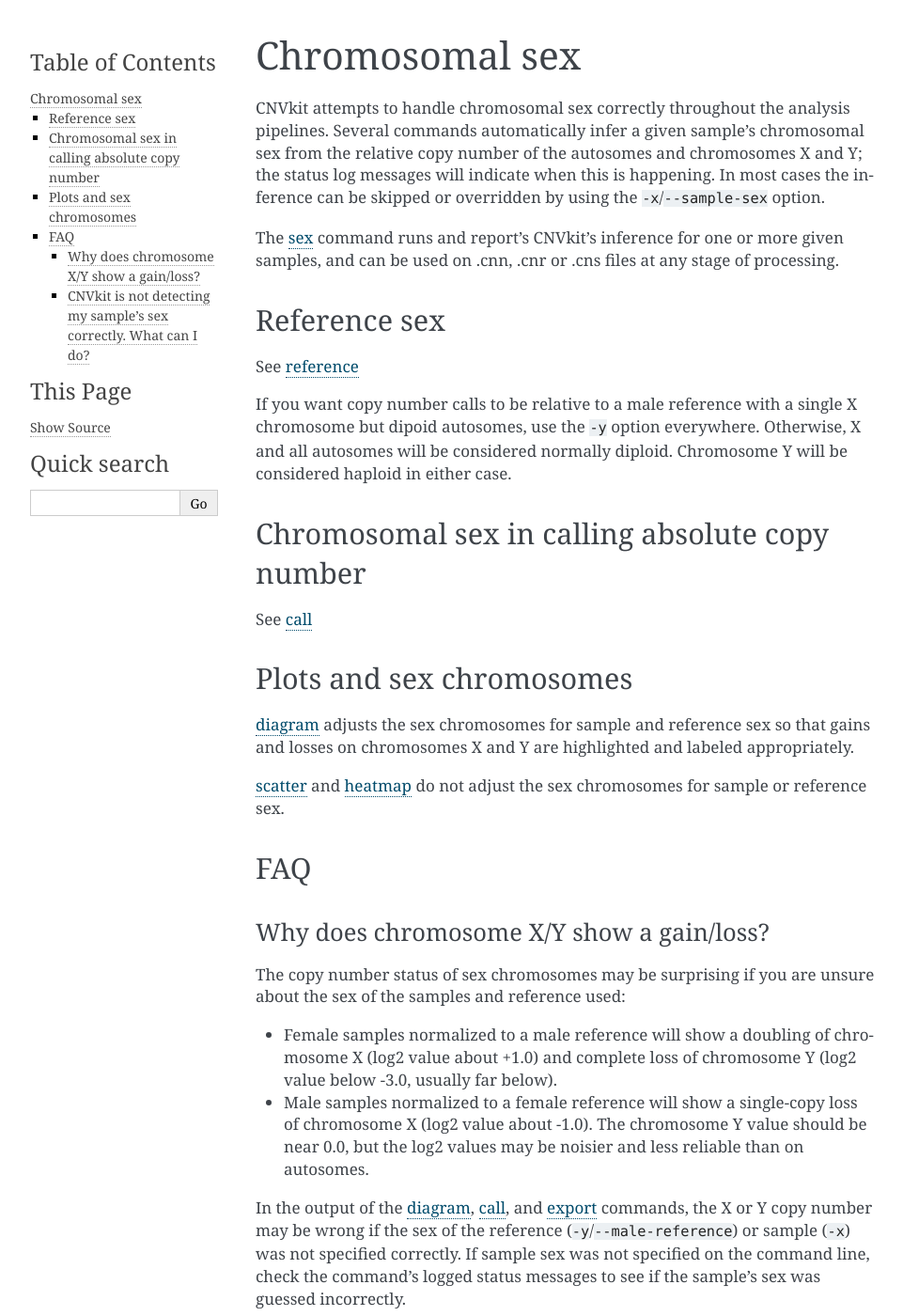
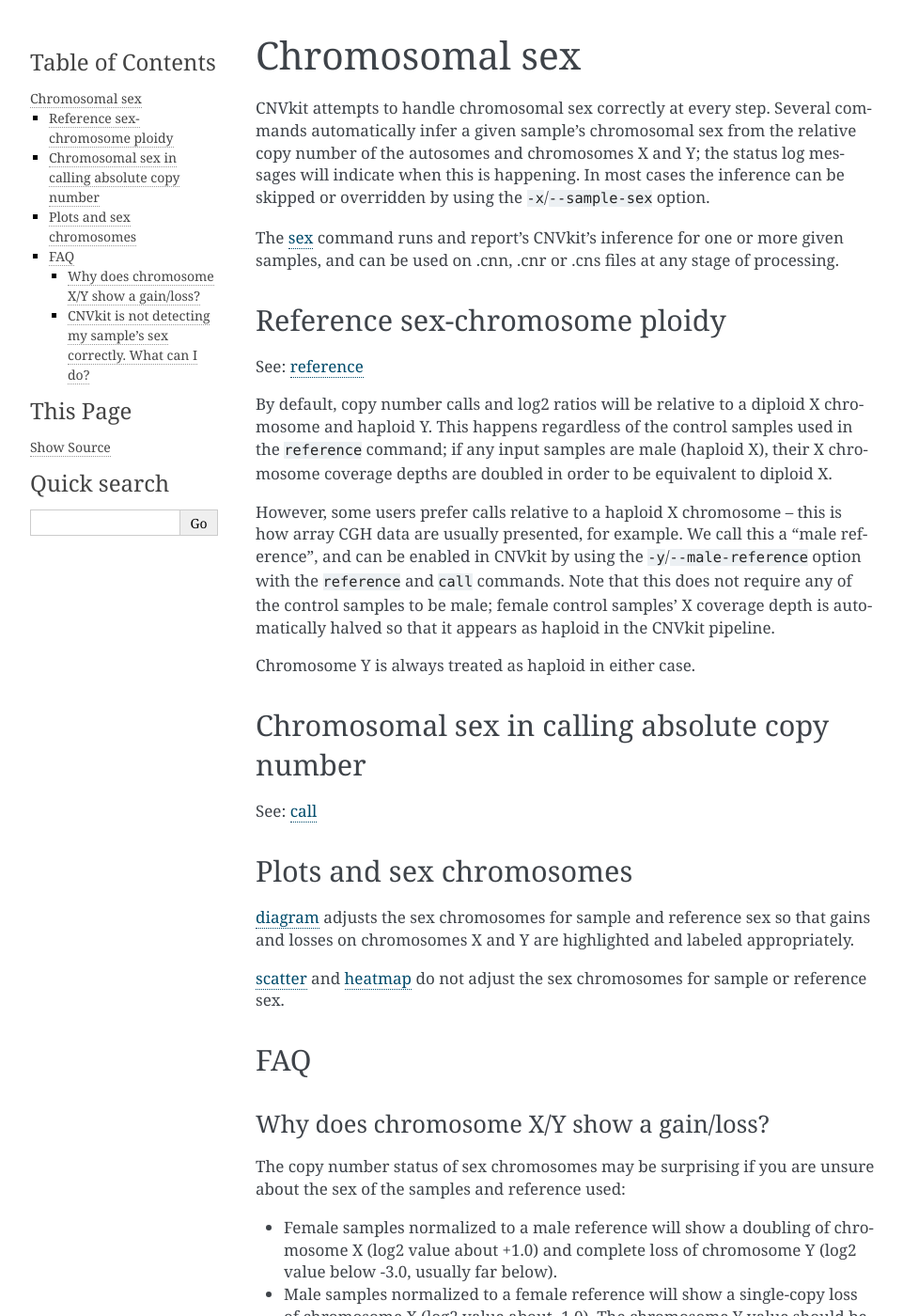
Before and after one commit to etal/cnvkit, a Sphinx documentation site: the page built from doc/sex.rst, in a window 1280 px wide and 1400 px high. Shown: the whole window at 94% size, without its empty margins (148-1109 px from the left). Built offline with Sphinx 7.4.7, drawn with Linux system fonts in a browser that asks for light colours; the version number could not be read and is left out; some of the changed text lies outside the part shown.

Commit message:
doc: Clarify section on reference sex / X ploidy

```diff
--- a/doc/sex.rst
+++ b/doc/sex.rst
@@ -1,32 +1,42 @@
 Chromosomal sex
 ===============
 
-CNVkit attempts to handle chromosomal sex correctly throughout the analysis
-pipelines. Several commands automatically infer a given sample's chromosomal
-sex from the relative copy number of the autosomes and chromosomes X and Y; the
-status log messages will indicate when this is happening. In most cases the
-inference can be skipped or overridden by using the ``-x``/``--sample-sex``
-option.
+CNVkit attempts to handle chromosomal sex correctly at every step.
+Several commands automatically infer a given sample's chromosomal sex from the
+relative copy number of the autosomes and chromosomes X and Y; the status log
+messages will indicate when this is happening.
+In most cases the inference can be skipped or overridden by using the
+``-x``/``--sample-sex`` option.
 
 The :ref:`sex` command runs and report's CNVkit's inference for one or more
 given samples, and can be used on .cnn, .cnr or .cns files at any stage of
 processing.
 
-Reference sex
--------------
+Reference sex-chromosome ploidy
+-------------------------------
 
-See :ref:`reference`
+See: :ref:`reference`
 
-If you want copy number calls to be relative to a male reference with a single X
-chromosome but dipoid autosomes, use the ``-y`` option everywhere.
-Otherwise, X and all autosomes will be considered normally diploid. Chromosome Y
-will be considered haploid in either case.
+By default, copy number calls and log2 ratios will be relative to a diploid X
+chromosome and haploid Y. This happens regardless of the control samples used in
+the ``reference`` command; if any input samples are male (haploid X), their X
+chromosome coverage depths are doubled in order to be equivalent to diploid X.
+
+However, some users prefer calls relative to a haploid X chromosome -- this is
+how array CGH data are usually presented, for example. We call this a "male
+reference", and can be enabled in CNVkit by using the
+``-y``/``--male-reference`` option with the ``reference`` and ``call`` commands.
+Note that this does not require any of the control samples to be male; female
+control samples' X coverage depth is automatically halved so that it appears as
+haploid in the CNVkit pipeline.
+
+Chromosome Y is always treated as haploid in either case.
 
 
 Chromosomal sex in calling absolute copy number
 -----------------------------------------------
 
-See :ref:`call`
+See: :ref:`call`
 
 Plots and sex chromosomes
 -------------------------
@@ -55,7 +65,7 @@ about the sex of the samples and reference used:
   0.0, but the log2 values may be noisier and less reliable than on autosomes.
 
 In the output of the :ref:`diagram`, :ref:`call`, and :ref:`export` commands,
-the X or Y copy number may be wrong if the sex of the reference
+the X-chromosome copy number may be wrong if the sex of the reference
 (``-y``/``--male-reference``) or sample (``-x``) was not specified correctly. If
 sample sex was not specified on the command line, check the command's logged
 status messages to see if the sample's sex was guessed incorrectly.
```
